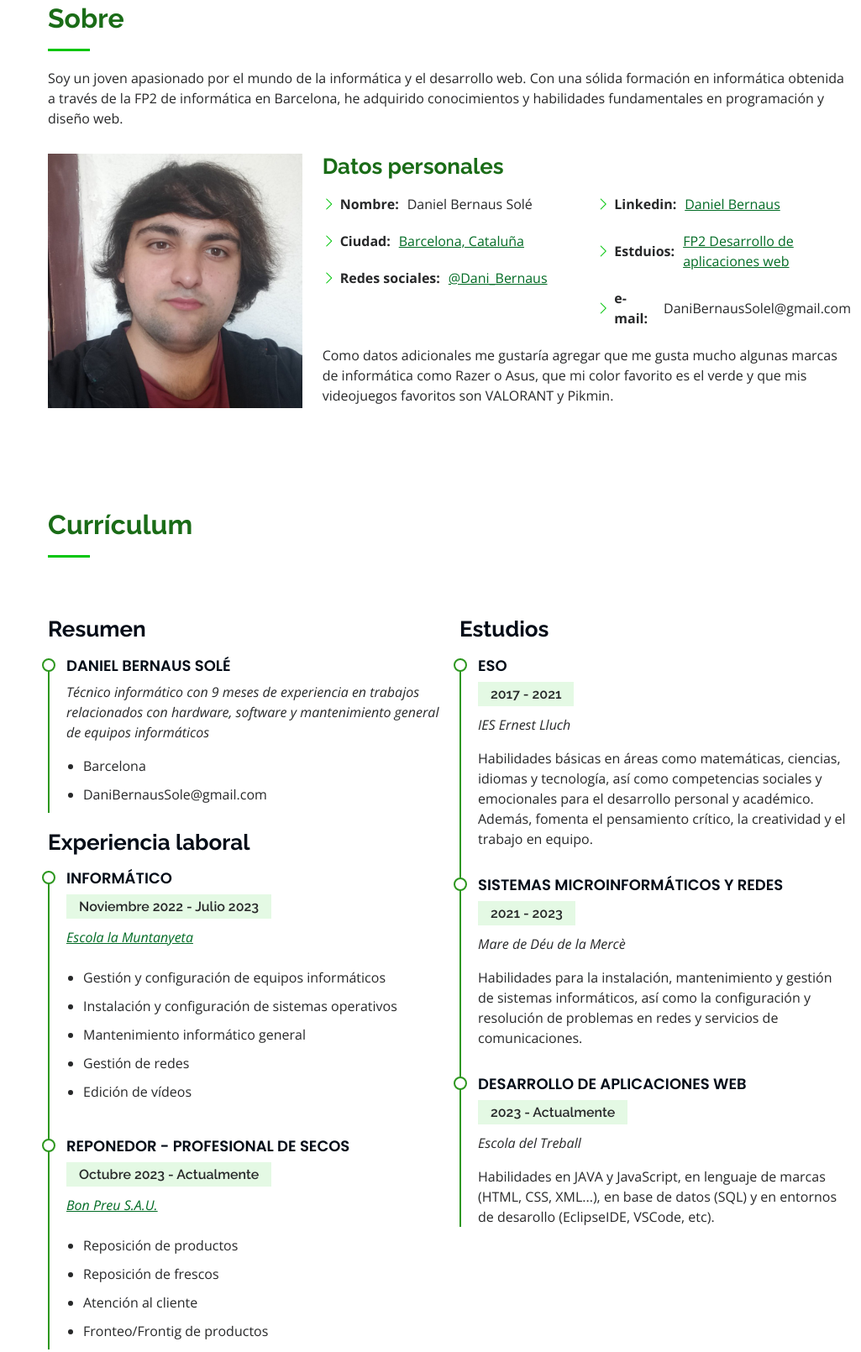
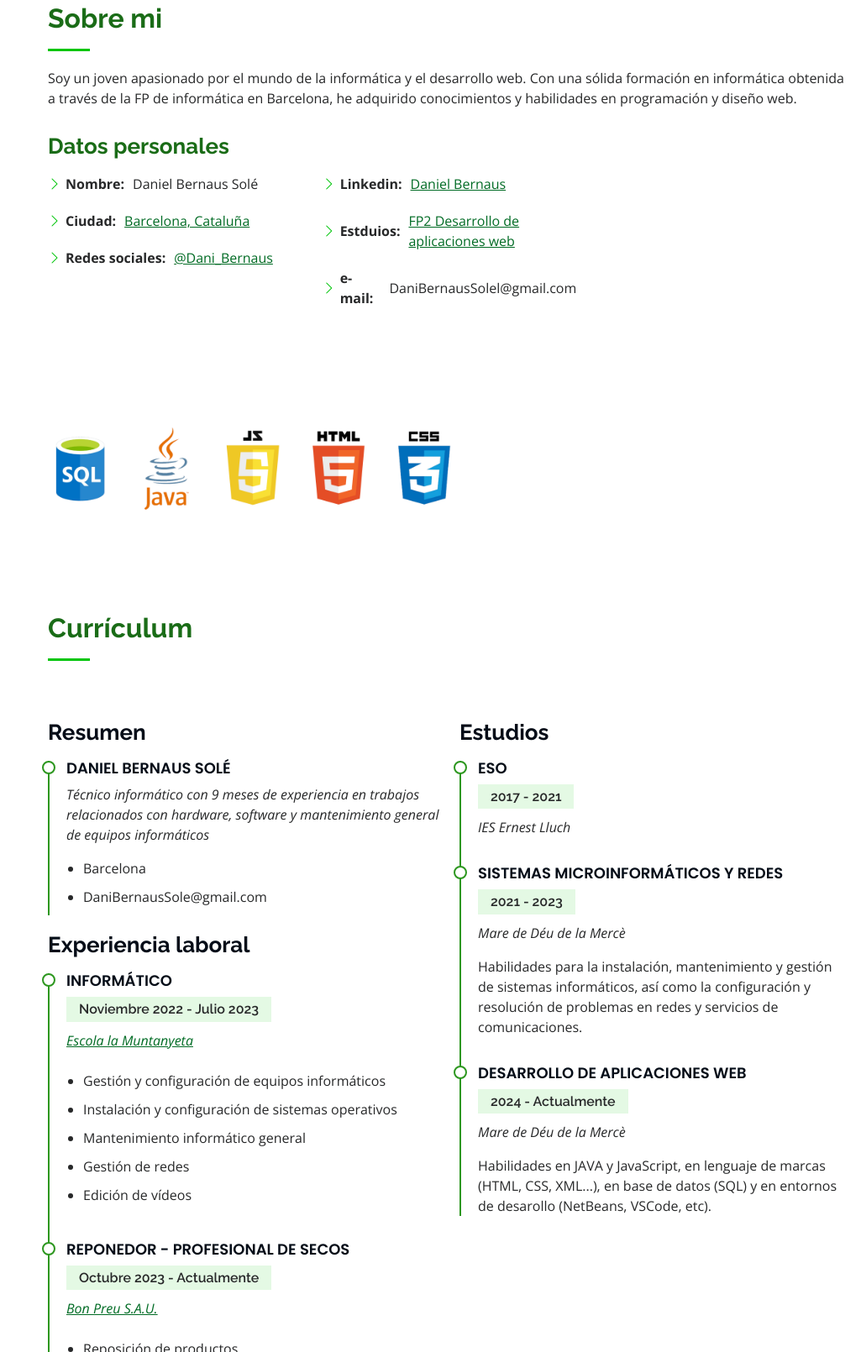
Before and after one commit to DaniBernaus/DaniBernaus.github.io, a plain HTML site: page index.html in a window 1280 px wide. Shown: the part 857-2467 px from the top of the page at 84% size, without its empty margins (255-1280 px from the left). Drawn offline with nearby package versions, Linux system fonts and the light colour scheme.

Commit message:
Update index.html

```diff
--- a/index.html
+++ b/index.html
@@ -74,14 +74,11 @@
       <div class="container">
 
         <div class="section-title">
-          <h2>Sobre</h2>
-          <p>Soy un joven apasionado por el mundo de la informática y el desarrollo web. Con una sólida formación en informática obtenida a través de la FP2 de informática en Barcelona, he adquirido conocimientos y habilidades fundamentales en programación y diseño web.</p>
+          <h2>Sobre mi</h2>
+          <p>Soy un joven apasionado por el mundo de la informática y el desarrollo web. Con una sólida formación en informática obtenida a través de la FP de informática en Barcelona, he adquirido conocimientos y habilidades en programación y diseño web.</p>
         </div>
 
         <div class="row">
-          <div class="col-lg-4" data-aos="fade-right">
-            <img src="assets/img/profile-img.jpg" class="img-fluid" alt="">
-          </div>
           <div class="col-lg-8 pt-4 pt-lg-0 content" data-aos="fade-left">
             <h3>Datos personales</h3>
             <p class="fst-italic">
@@ -102,16 +99,23 @@
                 </ul>
               </div>
             </div>
-            <p>
-              Como datos adicionales me gustaría agregar que me gusta mucho algunas marcas de informática como Razer o Asus,
-              que mi color favorito es el verde y que mis videojuegos favoritos son VALORANT y Pikmin.
-            </p>
           </div>
         </div>
 
       </div>
     </section><!-- End About Section -->
-
+    <!-- Conocimientos Section -->
+    <section id="skills">
+      <table>
+        <tr>
+            <td><img src="assets/img/skills/sql.png" width="100" height="100" alt="Imagen 1"></td>
+            <td><img src="assets/img/skills/java.png" width="100" height="100" alt="Imagen 2"></td>
+            <td><img src="assets/img/skills/js.png" width="100" height="100" alt="Imagen 3"></td>
+            <td><img src="assets/img/skills/html.png" width="100" height="100" alt="Imagen 4"></td>
+            <td><img src="assets/img/skills/css.png" width="100" height="100" alt="Imagen 5"></td>
+        </tr>
+    </table>
+    </section><!-- /Skills Section -->
 <!-- ======= Resume Section ======= -->
     <section id="resume" class="resume">
       <div class="container">
@@ -153,7 +157,6 @@
                 <li>Reposición de productos</li>
                 <li>Reposición de frescos</li>
                 <li>Atención al cliente</li>
-                <li>Fronteo/Frontig de productos</li>
               </ul>
             </div>
           </div>
@@ -164,9 +167,6 @@
               <h4>ESO</h4>
               <h5>2017 - 2021</h5>
               <p><em>IES Ernest Lluch</em></p>
-              <p>Habilidades básicas en áreas como matemáticas, ciencias, idiomas y tecnología,
-                así como competencias sociales y emocionales para el desarrollo personal y académico.
-                 Además, fomenta el pensamiento crítico, la creatividad y el trabajo en equipo.</p>
             </div>
             <div class="resume-item">
                 <h4>Sistemas microinformáticos y redes</h4>
@@ -177,10 +177,10 @@
               </div>
               <div class="resume-item">
                 <h4>Desarrollo de aplicaciones web</h4>
-                <h5>2023 - Actualmente</h5>
-                <p><em>Escola del Treball</em></p>
+                <h5>2024 - Actualmente</h5>
+                <p><em>Mare de Déu de la Mercè</em></p>
                 <p>Habilidades en JAVA y JavaScript, en lenguaje de marcas (HTML, CSS, XML...),
-                   en base de datos (SQL) y en entornos de desarollo (EclipseIDE, VSCode, etc).</p>
+                   en base de datos (SQL) y en entornos de desarollo (NetBeans, VSCode, etc).</p>
               </div>
           </div>
         </div>
```
